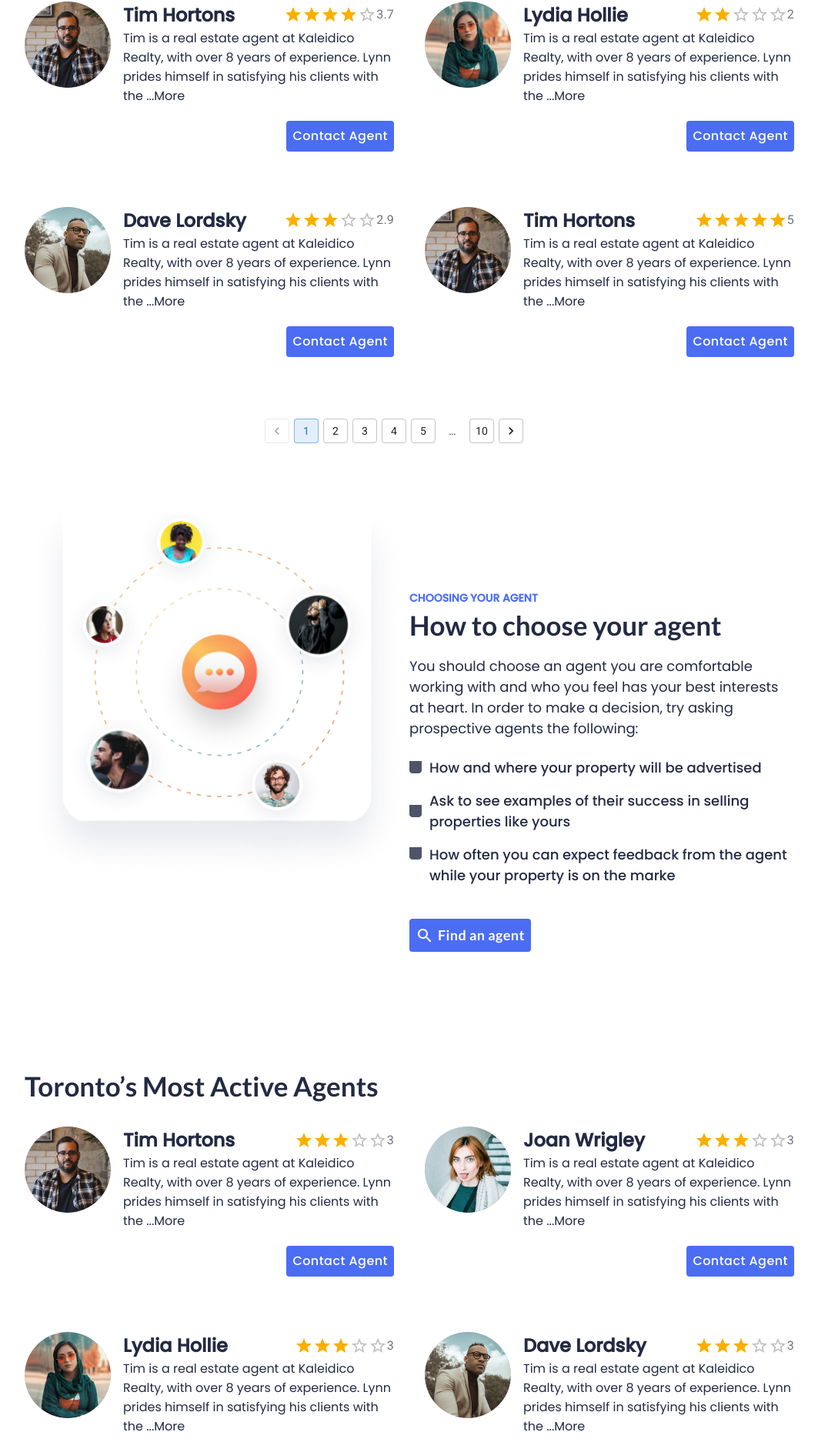
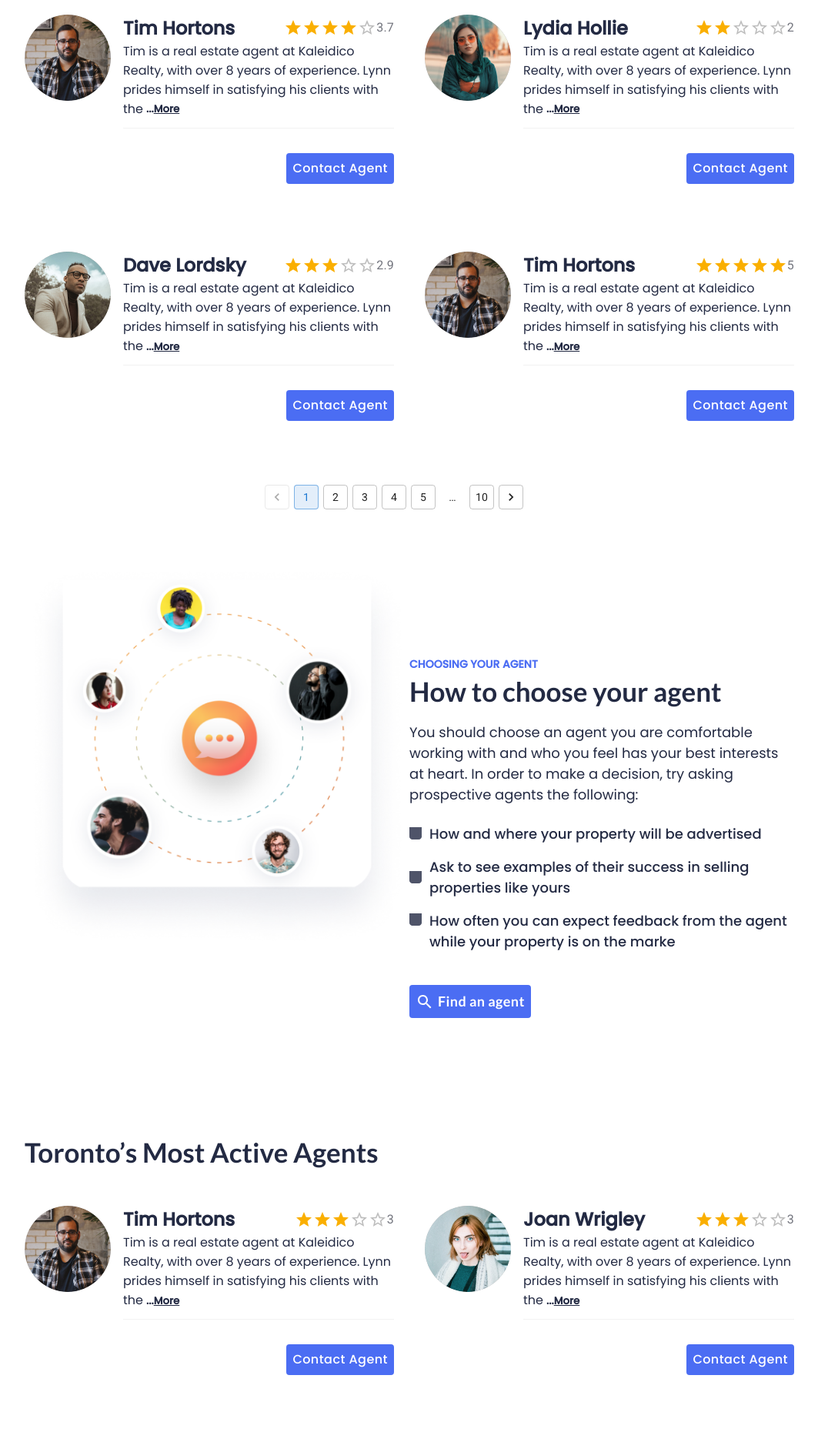
Before and after one commit to FahadNiazi/agent-book, a Next.js app: page / in a window 1280 px wide. Shown: the part 678-2552 px from the top of the page at 77% size, without its empty margins (108-1171 px from the left). Built offline with nearby package versions, Linux system fonts and the light colour scheme.

Commit message:
Support more functionality and add border

```diff
--- a/components/topAgents/index.jsx
+++ b/components/topAgents/index.jsx
@@ -1,10 +1,8 @@
-import { Avatar, Box, Button, Grid, Typography } from "@mui/material";
+import { Avatar, Box, Button, ButtonBase, Typography } from "@mui/material";
 import Image from "next/image";
-import React from "react";
+import React, { useState } from "react";
 import { styles } from "./styles.js";
 import Rating from "@mui/material/Rating";
-import Pagination from "@mui/material/Pagination";
-import Stack from "@mui/material/Stack";
 export const TopAgents = ({
   title,
   description,
@@ -13,12 +11,15 @@ export const TopAgents = ({
   intro,
   rating,
 }) => {
+  const [more, setMore] = useState(false);
+  const introInitial = intro.substring(0, intro.length / 2);
+  const introRest = intro.substring(intro.length / 2);
   return (
     <Box>
       <Box>
         <Box style={styles.title}>{title}</Box>
         <Box style={styles.description}>{description}</Box>
-        <Box display="flex" mt={4}>
+        <Box display="flex" mt={6.1}>
           <Avatar sx={{ width: 112, height: 112 }}>
             <Image src={image} alt={"alt"} layout="fill" />
           </Avatar>
@@ -45,9 +46,19 @@ export const TopAgents = ({
                 </Box>
               </Box>
             </Box>
-            <Box style={styles.intro}>{intro}</Box>
+            <Box style={styles.intro}>
+              {introInitial}
+              {more ? (
+                introRest
+              ) : (
+                <ButtonBase onClick={() => setMore(true)} style={styles.more}>
+                  {" "}
+                  ... <span style={styles.moreText}>More</span>{" "}
+                </ButtonBase>
+              )}
+            </Box>
             <Box style={styles.flexEnd}>
-              <Button style={styles.buttonNamme}>Contact Agent</Button>
+              <Button style={styles.buttonName}>Contact Agent</Button>
             </Box>
           </Box>
         </Box>
--- a/components/topAgents/styles.js
+++ b/components/topAgents/styles.js
@@ -12,6 +12,8 @@ export const styles = {
     fontFamily: "poppins",
     marginTop: 20,
   },
+  more: { fontWeight: 600, fontFamily: "Poppins", marginLeft: 4 },
+  moreText: { textDecoration: "underline" },
 
   name: {
     color: "#232A43",
@@ -22,22 +24,24 @@ export const styles = {
   intro: {
     color: "#232A43",
     fontSize: 16,
+    paddingBottom: 12,
     fontWeight: 400,
     fontFamily: "poppins",
+    borderBottom: "1px solid #f2f2f2",
   },
   flex: {
     display: "flex",
     alignItems: "center",
     justifyContent: "space-between",
   },
-  buttonNamme: {
+  buttonName: {
     color: "#FFFFFF",
     fontSize: 16,
     fontWeight: 500,
     fontFamily: "poppins",
     backgroundColor: "#4B6DF3",
     textTransform: "capitalize",
-    marginTop: 20,
+    marginTop: 32,
   },
   flexEnd: {
     display: "flex",
--- a/pages/index.js
+++ b/pages/index.js
@@ -30,7 +30,7 @@ export default function Home() {
               <TopAgents
                 image={tim}
                 name="Tim Hortons"
-                intro=" Tim is a real estate agent at Kaleidico Realty, with over 8 years of experience. Lynn prides himself in satisfying his clients with the ...More"
+                intro="  Tim is a real estate agent at Kaleidico Realty, with over 8 years of experience. Lynn prides himself in satisfying his clients with the Tim is a real estate agent at Kaleidico Realty, with over 8 years of experience. Lynn prides himself in satisfying his clients with the. "
                 rating={3.7}
               />
             </Grid>
@@ -38,7 +38,7 @@ export default function Home() {
               <TopAgents
                 image={lyda}
                 name="Lydia Hollie"
-                intro=" Tim is a real estate agent at Kaleidico Realty, with over 8 years of experience. Lynn prides himself in satisfying his clients with the ...More"
+                intro="  Tim is a real estate agent at Kaleidico Realty, with over 8 years of experience. Lynn prides himself in satisfying his clients with the Tim is a real estate agent at Kaleidico Realty, with over 8 years of experience. Lynn prides himself in satisfying his clients with the. "
                 rating={2}
               />
             </Grid>
@@ -46,7 +46,7 @@ export default function Home() {
               <TopAgents
                 image={dave}
                 name="Dave Lordsky"
-                intro=" Tim is a real estate agent at Kaleidico Realty, with over 8 years of experience. Lynn prides himself in satisfying his clients with the ...More"
+                intro="  Tim is a real estate agent at Kaleidico Realty, with over 8 years of experience. Lynn prides himself in satisfying his clients with the Tim is a real estate agent at Kaleidico Realty, with over 8 years of experience. Lynn prides himself in satisfying his clients with the. "
                 rating={2.9}
               />
             </Grid>
@@ -54,12 +54,12 @@ export default function Home() {
               <TopAgents
                 image={tim}
                 name="Tim Hortons"
-                intro=" Tim is a real estate agent at Kaleidico Realty, with over 8 years of experience. Lynn prides himself in satisfying his clients with the ...More"
+                intro="  Tim is a real estate agent at Kaleidico Realty, with over 8 years of experience. Lynn prides himself in satisfying his clients with the Tim is a real estate agent at Kaleidico Realty, with over 8 years of experience. Lynn prides himself in satisfying his clients with the. "
                 rating={5}
               />
             </Grid>
 
-            <Box mt={10} display="flex" justifyContent="center" width="100%">
+            <Box mt={10.3} display="flex" justifyContent="center" width="100%">
               <Stack spacing={2}>
                 <Pagination
                   count={10}
@@ -78,7 +78,7 @@ export default function Home() {
                 <TopAgents
                   image={tim}
                   name="Tim Hortons"
-                  intro=" Tim is a real estate agent at Kaleidico Realty, with over 8 years of experience. Lynn prides himself in satisfying his clients with the ...More"
+                  intro="  Tim is a real estate agent at Kaleidico Realty, with over 8 years of experience. Lynn prides himself in satisfying his clients with the Tim is a real estate agent at Kaleidico Realty, with over 8 years of experience. Lynn prides himself in satisfying his clients with the. "
                   rating={3}
                 />
               </Grid>
@@ -86,7 +86,7 @@ export default function Home() {
                 <TopAgents
                   image={joan}
                   name="Joan Wrigley"
-                  intro=" Tim is a real estate agent at Kaleidico Realty, with over 8 years of experience. Lynn prides himself in satisfying his clients with the ...More"
+                  intro="  Tim is a real estate agent at Kaleidico Realty, with over 8 years of experience. Lynn prides himself in satisfying his clients with the Tim is a real estate agent at Kaleidico Realty, with over 8 years of experience. Lynn prides himself in satisfying his clients with the. "
                   rating={3}
                 />
               </Grid>
@@ -94,7 +94,7 @@ export default function Home() {
                 <TopAgents
                   image={lyda}
                   name="Lydia Hollie"
-                  intro=" Tim is a real estate agent at Kaleidico Realty, with over 8 years of experience. Lynn prides himself in satisfying his clients with the ...More"
+                  intro="  Tim is a real estate agent at Kaleidico Realty, with over 8 years of experience. Lynn prides himself in satisfying his clients with the Tim is a real estate agent at Kaleidico Realty, with over 8 years of experience. Lynn prides himself in satisfying his clients with the. "
                   rating={3}
                 />
               </Grid>
@@ -102,7 +102,7 @@ export default function Home() {
                 <TopAgents
                   image={dave}
                   name="Dave Lordsky"
-                  intro=" Tim is a real estate agent at Kaleidico Realty, with over 8 years of experience. Lynn prides himself in satisfying his clients with the ...More"
+                  intro="  Tim is a real estate agent at Kaleidico Realty, with over 8 years of experience. Lynn prides himself in satisfying his clients with the Tim is a real estate agent at Kaleidico Realty, with over 8 years of experience. Lynn prides himself in satisfying his clients with the. "
                   rating={3}
                 />
               </Grid>
```
